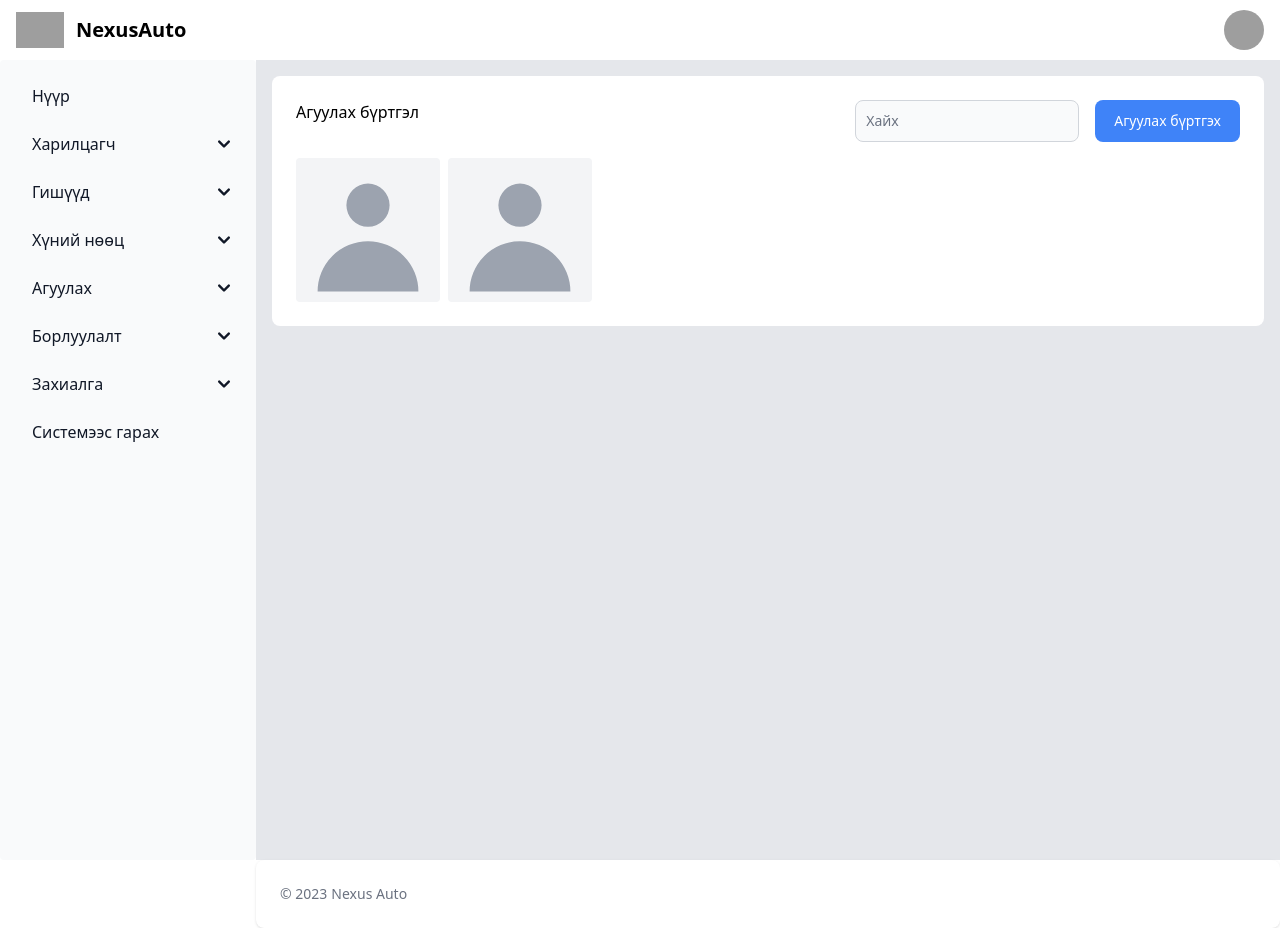
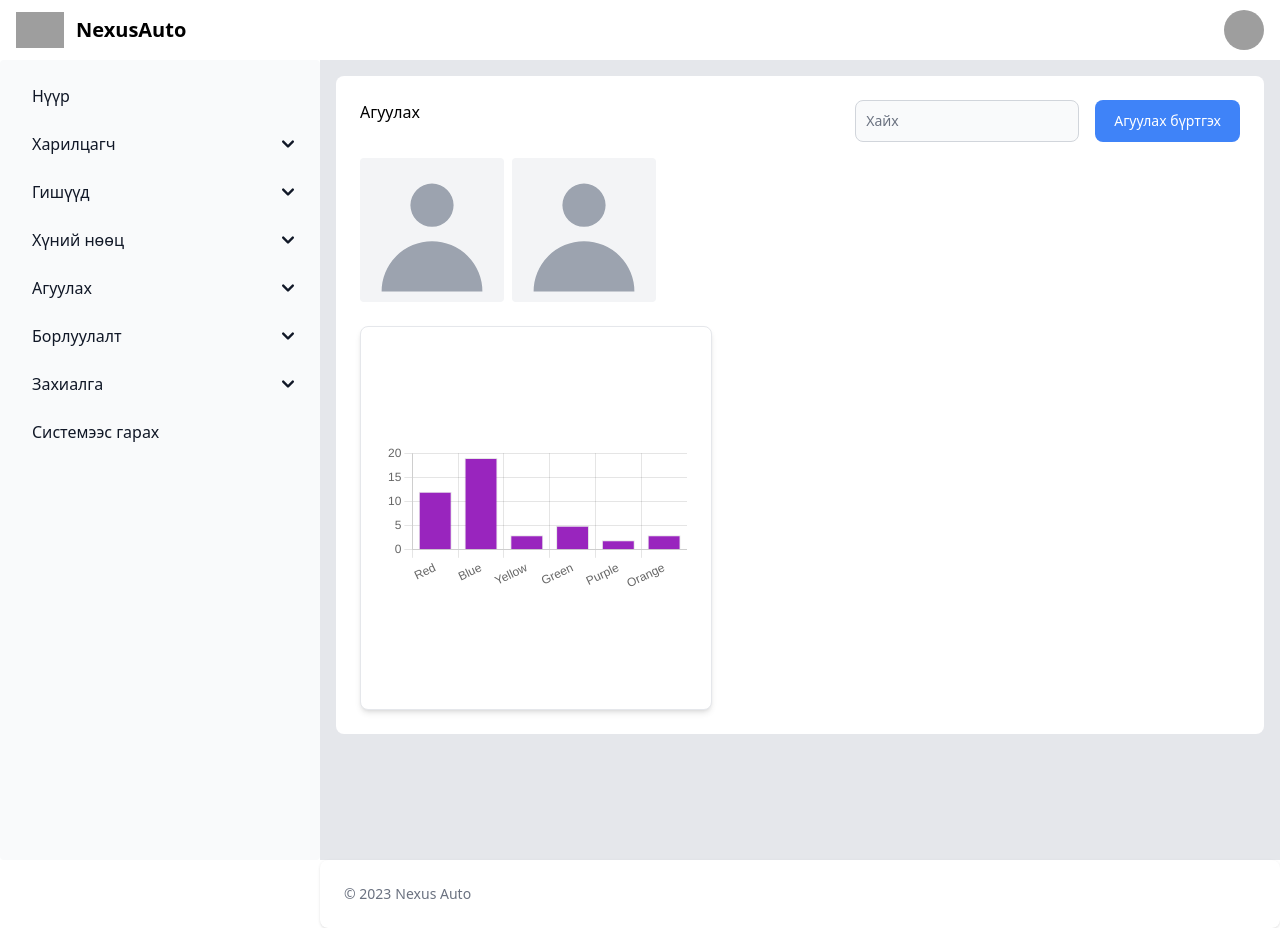
Before and after one commit to Bsodkhuu/systemly_front, a React (Vite) app: page /warehouse in a window 1280 px wide. Built offline with nearby package versions, Linux system fonts and the light colour scheme; grey boxes are pictures that could not be loaded.

Commit message:
warehouse

```diff
--- a/src/App.jsx
+++ b/src/App.jsx
@@ -1,6 +1,6 @@
 import React from "react";
 import Layout from "./components/layout";
-import { Card } from "flowbite-react";
+import { Card, TextInput} from "flowbite-react";
 import { Bar, Pie } from "react-chartjs-2";
 import {
   Chart,
@@ -19,6 +19,10 @@ const App = () => {
   return (
     <Layout>
       <div className="h-screen p-6 flex gap-4">
+      <div className="flex gap-4">
+              <TextInput id="search" type="search" placeholder="Хайх" />
+
+            </div>
         <Card className="w-2/5 h-96">
           <Bar
             data={{
--- a/src/components/sidebar.jsx
+++ b/src/components/sidebar.jsx
@@ -4,7 +4,7 @@ const { Item, Collapse, Items, ItemGroup } = Sidebar;
 
 const SidebarComponent = () => {
   return (
-    <Sidebar className="w-1/4 h-screen">
+    <Sidebar className="w-1/3 h-screen">
       <Items>
         <ItemGroup>
           <Item href="/">Нүүр</Item>
--- a/src/main.jsx
+++ b/src/main.jsx
@@ -80,7 +80,10 @@ const router = createBrowserRouter([
   path: "/description",
   element: <Description/>
  },
-
+ {
+  path: "/purchase",
+  element: <Purchase/>
+ },
 ]);
 
 ReactDOM.createRoot(document.getElementById("root")).render(
--- a/src/pages/Warehouse/Description/index.jsx
+++ b/src/pages/Warehouse/Description/index.jsx
@@ -10,7 +10,7 @@ const Description = () => {
             <div className="p-4 bg-gray-200 h-screen w-full">
             <div className="bg-white p-6 rounded-lg">
               <div className="flex justify-between mb-4">
-                  <h4 className="text-1xl">Бараа материалын дэлгэрэнгүй</h4>
+                  <h4 className="text-1xl">Агуулах</h4>
                   <div className="flex gap-4">
                   <TextInput id="search" type="search" placeholder="Партын дугаар"/>
                     <Button className="bg-blue-200">
@@ -66,15 +66,14 @@ const Description = () => {
                 <Table.Cell>50,000</Table.Cell>
                 <Table.Cell>500,000</Table.Cell>
                 <Table.Cell className="text-xl">
-                  <FontAwesomeIcon icon={faCartShopping} />
+                 <a href="/purchase">
+                 <FontAwesomeIcon icon={faCartShopping} />
+                 </a>
                 </Table.Cell>
               </Table.Row>
             </Table.Body>
          </Table>
         </div>
-
-
-
             </div>
             </div>
         </Layout>
--- a/src/pages/Warehouse/index.jsx
+++ b/src/pages/Warehouse/index.jsx
@@ -3,12 +3,22 @@ import {
     FileInput,
     Label,
     Modal,
-    TextInput, Avatar
+    TextInput, Avatar,Card
   } from "flowbite-react";
+
   import Layout from "../../components/layout";
-  import { FontAwesomeIcon } from "@fortawesome/react-fontawesome";
-  import { faPenToSquare } from "@fortawesome/free-solid-svg-icons";
-  import { faTrash } from "@fortawesome/free-solid-svg-icons";
+  import { Bar, Pie } from "react-chartjs-2";
+  import {
+    Chart,
+    CategoryScale,
+    LinearScale,
+    BarElement,
+    ArcElement,
+  } from "chart.js";
+  Chart.register(CategoryScale);
+  Chart.register(LinearScale);
+  Chart.register(BarElement);
+  Chart.register(ArcElement);
   import { useState } from "react";
 
   const Warehouse = () => {
@@ -71,7 +81,7 @@ import {
         <div className="p-4 bg-gray-200 h-screen w-full">
           <div className="bg-white p-6 rounded-lg">
             <div className="flex justify-between mb-4">
-              <h1 className="text-1xl">Агуулах бүртгэл</h1>
+              <h1 className="text-1xl">Агуулах</h1>
               <div className="flex gap-4">
                 <TextInput id="search" type="search" placeholder="Хайх" />
                 <Button className="bg-blue-500" onClick={openModal}>
@@ -82,13 +92,28 @@ import {
            <div className="flex flex-wrap items-center gap-2">
             <a href="/description" className="text-1xl">
             <Avatar placeholderInitials="" size="xl">
-
               </Avatar>
             </a>
             <a href="/description" className="text-1xl">
             <Avatar placeholderInitials="" size="xl" />
             </a>
            </div>
+           &nbsp;
+           <Card className="w-2/5 h-96">
+          <Bar
+            data={{
+              labels: ["Red", "Blue", "Yellow", "Green", "Purple", "Orange"],
+              datasets: [
+                {
+                  label: "# of Votes",
+                  data: [12, 19, 3, 5, 2, 3],
+                  borderWidth: 1,
+                  backgroundColor: "#9925be",
+                },
+              ],
+            }}
+          />
+        </Card>
           </div>
         </div>
       </Layout>
```
